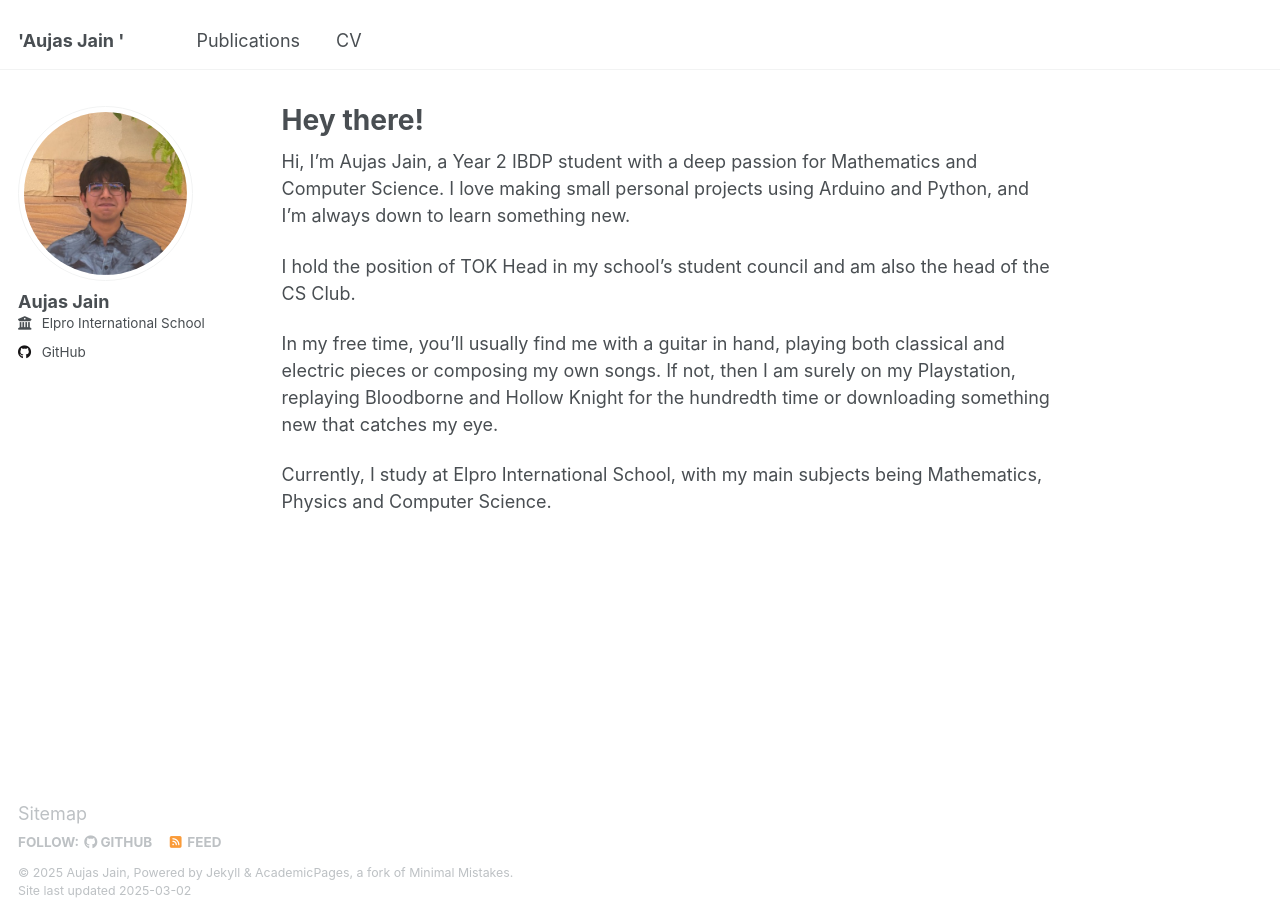
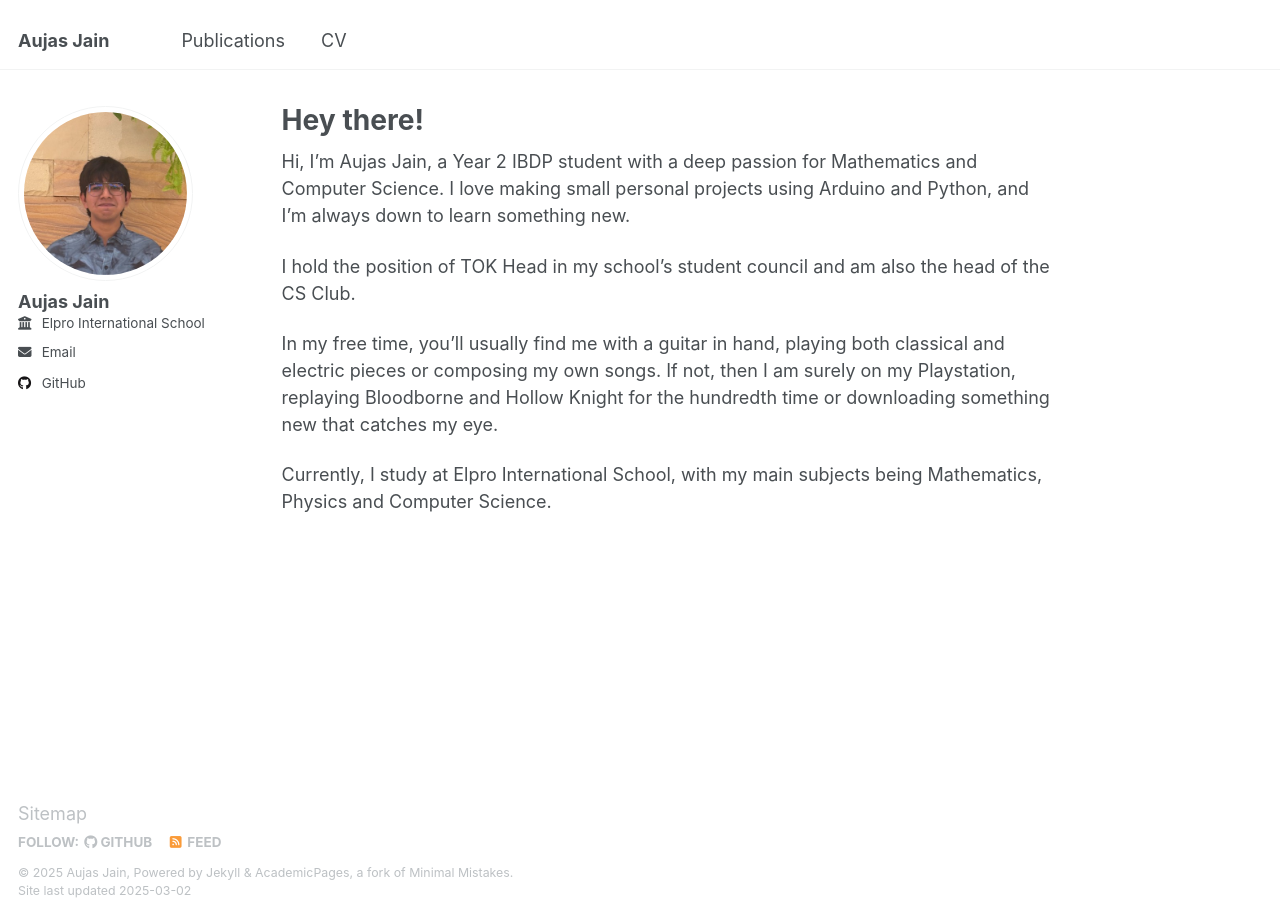
Before and after one commit to aujasjain/aujasjain.github.io, a Jekyll site: the page built from _pages/about.md, in a window 1280 px wide. Built offline with Jekyll 4.4.1, drawn with Linux system fonts in a browser that asks for light colours.

Commit message:
Update _config.yml

```diff
--- a/_config.yml
+++ b/_config.yml
@@ -9,8 +9,7 @@
 # Basic Site Settings
 locale                   : "en-US"
 site_theme               : "default"
-title                    : '''Aujas Jain
-                                          '''
+title                    : "Aujas Jain"
 title_separator          : "-"
 name                     : &name "Aujas Jain"
 description              : &description "personal description"
@@ -27,7 +26,7 @@ author:
   name             : "Aujas Jain"
   employer         : "Elpro International School"
   uri              : # URL
-  contact          : "jainaujas25@gmail.com"
+  email            : "jainaujas25@gmail.com"
 
   # Repositories and software development
   bitbucket        : # Username - Update with your username on the site
```
